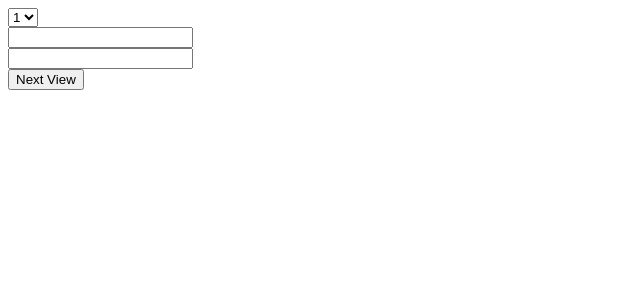
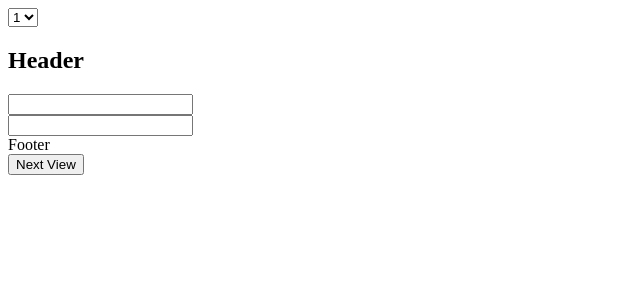
Before and after one commit to LimarenkoDenis/sign-up-play, a React app: page / in a window 1280 px wide. Shown: the top 300 px of the page, without its empty margins (0-640 px from the left). Built offline with nearby package versions, Linux system fonts and the light colour scheme.

Commit message:
Feature: added header and footer to the card

```diff
--- /dev/null
+++ b/src/sign-up/card-footer/card-footer.tsx
@@ -0,0 +1,7 @@
+import * as React from 'react';
+
+const CardFooter: () => JSX.Element = () => (
+    <div className='footer'>Footer</div>
+)
+
+export default CardFooter
--- /dev/null
+++ b/src/sign-up/card-header/card-header.tsx
@@ -0,0 +1,9 @@
+import * as React from 'react';
+
+const CardHeader: () => JSX.Element = () => (
+    <div className='header'>
+        <h2>Header</h2>
+    </div>
+);
+
+export default CardHeader
--- a/src/sign-up/gender/gender.tsx
+++ b/src/sign-up/gender/gender.tsx
@@ -1,9 +1,15 @@
 import * as React from 'react';
+
+import CardHeader from '../card-header/card-header';
+import CardFooter from '../card-footer/card-footer';
+
 export class Gender extends React.Component {
     public render(): JSX.Element {
         return (
             <div>
+                <CardHeader />
                 2
+                <CardFooter />
             </div>
         );
     }
--- a/src/sign-up/info/info.tsx
+++ b/src/sign-up/info/info.tsx
@@ -1,6 +1,7 @@
+import * as React from 'react';
 
-
-import * as React from 'react';
+import CardHeader from '../card-header/card-header';
+import CardFooter from '../card-footer/card-footer';
 
 // tslint:disable-next-line
 const Select:
@@ -13,12 +14,14 @@ const Select:
 // tslint:disable-next-line
 const Login: () => JSX.Element = () => (
     <div>
+        <CardHeader />
         <div>
             <input type='text' />
         </div>
         <div>
             <input type='password' />
         </div>
+        <CardFooter />
     </div>
 );
 
--- a/src/sign-up/resident/resident.tsx
+++ b/src/sign-up/resident/resident.tsx
@@ -1,9 +1,15 @@
 import * as React from 'react';
+
+import CardHeader from '../card-header/card-header';
+import CardFooter from '../card-footer/card-footer';
+
 export class Resident extends React.Component {
     public render(): JSX.Element {
         return (
             <div>
+                <CardHeader />
                 3
+                <CardFooter />
             </div>
         );
     }
```
